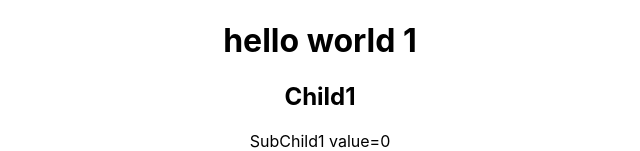
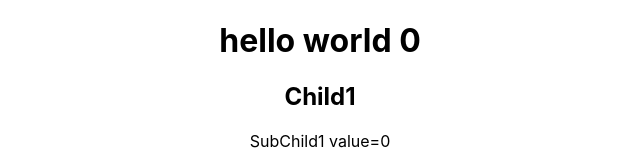
Before and after one commit to Niketdeshmukh/react-app, a React (Create React App) app: page / in a window 1280 px wide. Shown: the top 151 px of the page, without its empty margins (320-960 px from the left). Built offline with nearby package versions, Linux system fonts and the light colour scheme.

Commit message:
implemented useSelector

```diff
--- a/src/App.js
+++ b/src/App.js
@@ -1,13 +1,14 @@
 import { useState } from 'react';
 import './App.css';
 import Child1 from './components/Child1';
+import { useSelector } from 'react-redux';
 
 function App() {
-  const [val,setValue] = useState(1);
+  const data = useSelector((c)=> c.show.value);
   return (
     <>
-    <h1>hello world {val}</h1>
-    <Child1 value={val}/>
+    <h1>hello world {data}</h1>
+    <Child1/>
     </>
   );
 }
--- a/src/components/SubChild1.jsx
+++ b/src/components/SubChild1.jsx
@@ -1,7 +1,10 @@
-import React from 'react'
-import { useSelector } from 'react-redux'
+import React from 'react';
+import { useDispatch, useSelector } from 'react-redux';
+import { increment } from '../features/showSlice';
 
 const SubChild1 = () => {
+    const dispatch = useDispatch();
+
     const data = useSelector((c)=>{
         console.log(c.show.value);
         return c.show.value;
@@ -10,7 +13,7 @@ const SubChild1 = () => {
     return (
         <>
             <div>SubChild1 value={data}</div>
-            <button>button</button>
+            <button onClick={()=>dispatch(increment())}>button</button>
         </>
     )
 }
--- a/src/features/showSlice.js
+++ b/src/features/showSlice.js
@@ -8,10 +8,10 @@ export const showSlice = createSlice({
         showData:(state)=>{
             state.value=state.value;
         },
-        // addData:()=>{
-
-        // }
+        increment:(state)=>{
+            state.value=state.value+1;
+        }
     }
 })
-export const {showData} =showSlice.actions;
+export const {showData,increment} =showSlice.actions;
 export default showSlice.reducer;
```
